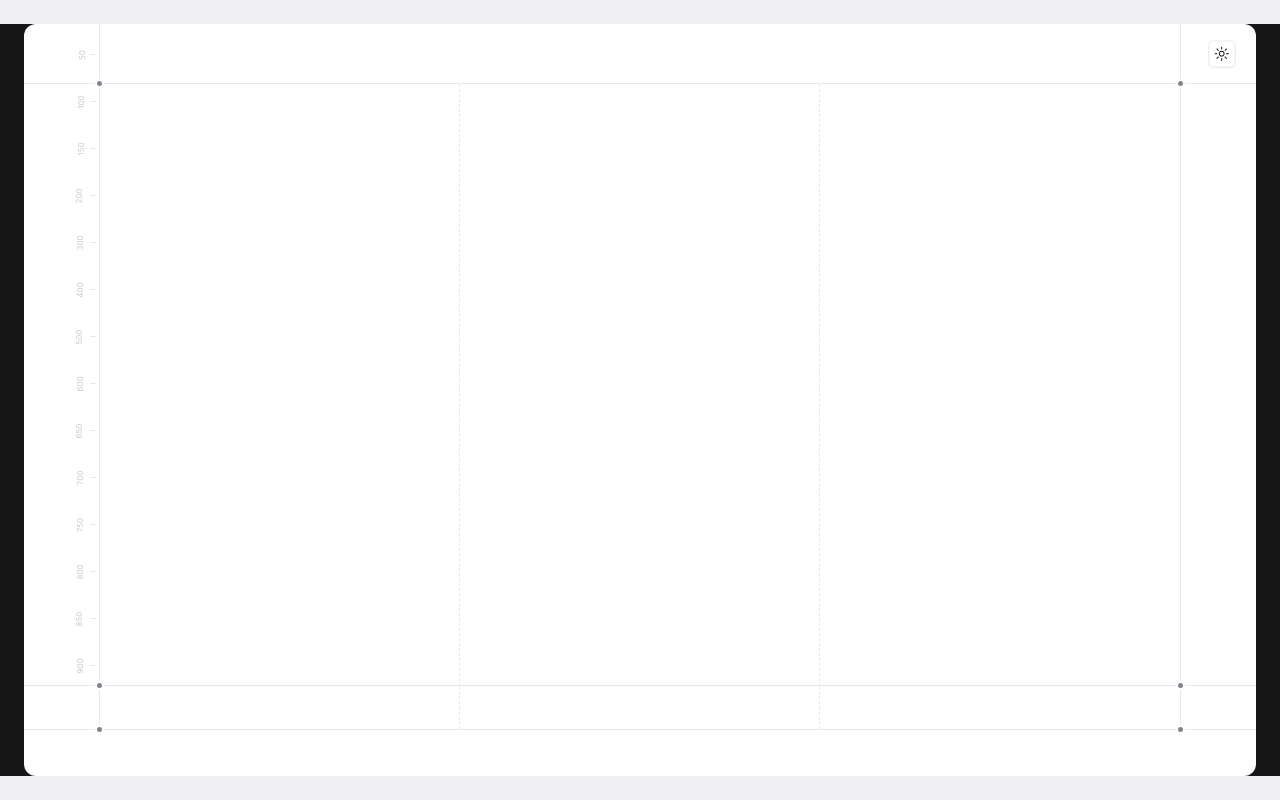
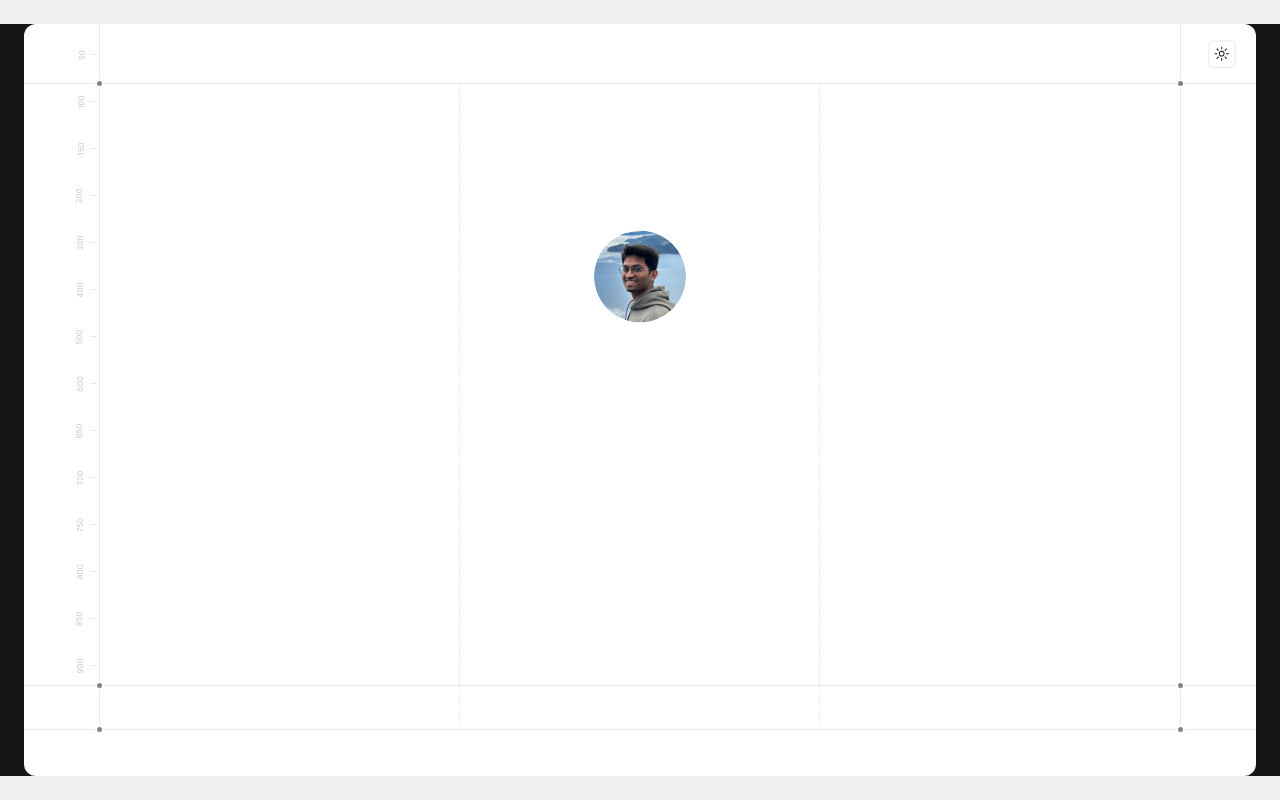
Before and after one commit to loganihrishi/parth-portfolio, a Next.js app: page / in a window 1280 px wide. Built offline with nearby package versions, Linux system fonts and the light colour scheme.

Commit message:
pic added and placed

```diff
--- a/components/HomePage.tsx
+++ b/components/HomePage.tsx
@@ -1,57 +1,7 @@
-// import React from 'react'
-// import pic from "../assets/Container.svg"
-
-// const HomePage = () => {
-//   const renderTimeline = () => {
-//     const startTop = 30;
-//     const step = 47;
-//     const labels = [50, 100, 150, 200, 300, 400, 500, 600, 650, 700, 750, 800, 850, 900];
-
-//     const timeline = [];
-
-//     for (let i = 0; i < labels.length; i++) {
-//       const topValue = startTop + step * i;
-//       const label = labels[i];
-
-//       timeline.push(
-//         <div key={`line-${i}`} className='absolute h-[1px] w-[6px] bg-[#E8E8EC] dark:bg-[#222225]' style={{ top: `${topValue}px`, left: '161px' }}></div>,
-//         <p key={`label-${i}`} className='absolute text-[8px] -rotate-90 text-[#C8C9CD] dark:text-[#3E4044]' style={{ top: `${topValue - 5}px`, left: `${i == 0 ? 147 : 145}px` }}>{label}</p>
-//       );
-//     }
-
-//     return timeline;
-//   };
-
-//   return (
-//     <section>
-//       {/* lines */}
-//       <div className='absolute w-full border-t border-solid border-[#E8E8EC] dark:border-[#222225] top-[60px]'></div>
-//       <div className='absolute h-[706px] border-l border-solid border-[#E8E8EC] dark:border-[#222225] left-[170px]'></div>
-//       <div className='absolute h-[646px] top-[60px] border-l border-dashed border-[#E8E8EC] dark:border-[#222225] left-[530px]'></div>
-//       <div className='absolute h-[646px] top-[60px] border-l border-dashed border-[#E8E8EC] dark:border-[#222225] left-[890px]'></div>
-//       <div className='absolute h-[706px] border-l border-solid border-[#E8E8EC] dark:border-[#222225] left-[1250px]'></div>
-//       <div className='absolute w-full border-t border-solid border-[#E8E8EC] dark:border-[#222225] top-[662px]'></div>
-//       <div className='absolute w-full border-t border-solid border-[#E8E8EC] dark:border-[#222225] top-[706px]'></div>
-
-//       {/* dots */}
-//       <div className='absolute h-[5px] w-[5px] rounded-full bg-[#81838D] dark:bg-[#777B84] top-[58px] left-[168px] ring-white dark:ring-[#111113] ring-2'></div>
-//       <div className='absolute h-[5px] w-[5px] rounded-full bg-[#81838D] dark:bg-[#777B84] top-[660px] left-[168px] ring-white dark:ring-[#111113] ring-2'></div>
-//       <div className='absolute h-[5px] w-[5px] rounded-full bg-[#81838D] dark:bg-[#777B84] top-[704px] left-[168px] ring-white dark:ring-[#111113] ring-2'></div>
-//       <div className='absolute h-[5px] w-[5px] rounded-full bg-[#81838D] dark:bg-[#777B84] top-[58px] left-[1248px] ring-white dark:ring-[#111113] ring-2'></div>
-//       <div className='absolute h-[5px] w-[5px] rounded-full bg-[#81838D] dark:bg-[#777B84] top-[660px] left-[1248px] ring-white dark:ring-[#111113] ring-2'></div>
-//       <div className='absolute h-[5px] w-[5px] rounded-full bg-[#81838D] dark:bg-[#777B84] top-[704px] left-[1248px] ring-white dark:ring-[#111113] ring-2'></div>
-
-//       {renderTimeline()}
-
-//       <div className={`absolute h-[104px] w-[104px] bg-white top-[200px] left-[660px] rounded-full border-[#222225]`}><img src={pic} alt="" /></div>
-
-//     </section>
-//   )
-// }
-
-// export default HomePage
-
 import React from 'react'
+import Image from 'next/image';
+import pic from '../assets/Container.svg'
+import pic2 from '../assets/pic.jpeg'
 import './home.css'
 
 const HomePage = () => {
@@ -87,19 +37,25 @@ const HomePage = () => {
           <div className='absolute z-[2] h-[5px] w-[5px] rounded-full bg-[#81838D] dark:bg-[#777B84] bottom-[-2px] left-[-3px] ring-white dark:ring-[#111113] ring-2'></div>
         </div>
       </div>
+
       <div className='centerbox relative flex justify-between w-full h-[602px] border-b border-solid border-[#E8E8EC] dark:border-[#222225]'>
         <div className='relative left-box h-[602px] flex-1 border-r border-solid border-[#E8E8EC] dark:border-[#222225]'>
           <div className='absolute z-[2] h-[5px] w-[5px] rounded-full bg-[#81838D] dark:bg-[#777B84] bottom-[-2px] right-[-3px] ring-white dark:ring-[#111113] ring-2'></div>
         </div>
         <div className='center-box flex flex-row grow min-w-[714px] min-[1200px]:min-w-[1080px]'>
           <div className='basis-1/3 h-[602px] border-r border-dashed border-[#E8E8EC] dark:border-[#222225]'></div>
-          <div className='basis-1/3 h-[602px] border-r border-dashed border-[#E8E8EC] dark:border-[#222225]'></div>
+          <div className='relative basis-1/3 h-[602px] border-r border-dashed border-[#E8E8EC] dark:border-[#222225]'>
+          <div className='relative flex justify-center items-center top-[140px]'>
+            <Image src={pic} alt="" height={104} width={104} className='rounded-full' />
+          </div>
+          </div>
           <div className='basis-1/3 h-[602px]'></div>
         </div>
         <div className='relative right-box h-[602px] flex-1 border-l border-solid border-[#E8E8EC] dark:border-[#222225]'>
         <div className='absolute z-[2] h-[5px] w-[5px] rounded-full bg-[#81838D] dark:bg-[#777B84] bottom-[-2px] left-[-3px] ring-white dark:ring-[#111113] ring-2'></div>
         </div>
       </div>
+
       <div className='bottombox relative flex justify-between w-full h-[44px] border-b border-solid border-[#E8E8EC] dark:border-[#222225]'>
         <div className='relative left-box h-[44px] flex-1 border-r border-solid border-[#E8E8EC] dark:border-[#222225]'>
           <div className='absolute z-[2] h-[5px] w-[5px] rounded-full bg-[#81838D] dark:bg-[#777B84] bottom-[-2px] right-[-3px] ring-white dark:ring-[#111113] ring-2'></div>
```
Also changed, not shown: 1 other file (tests, documents, lock files or other folders).
